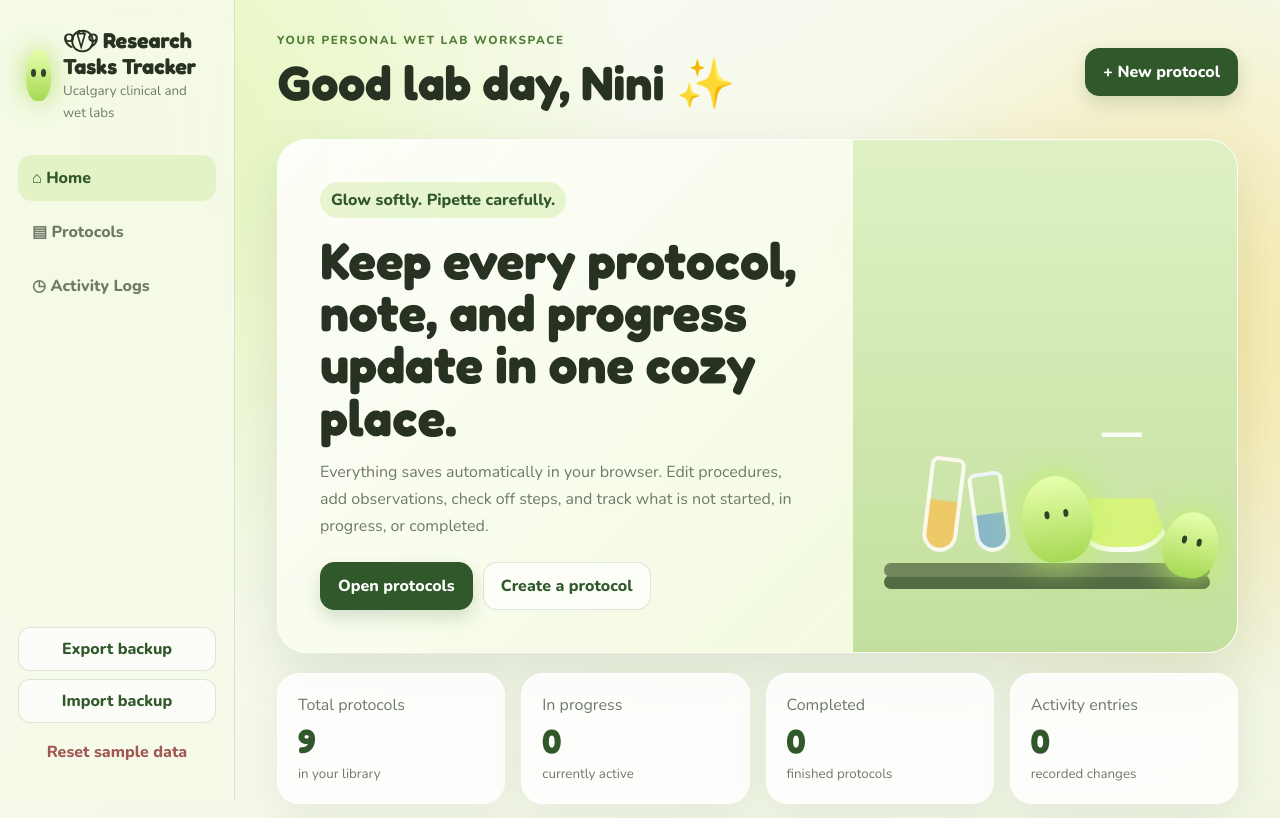
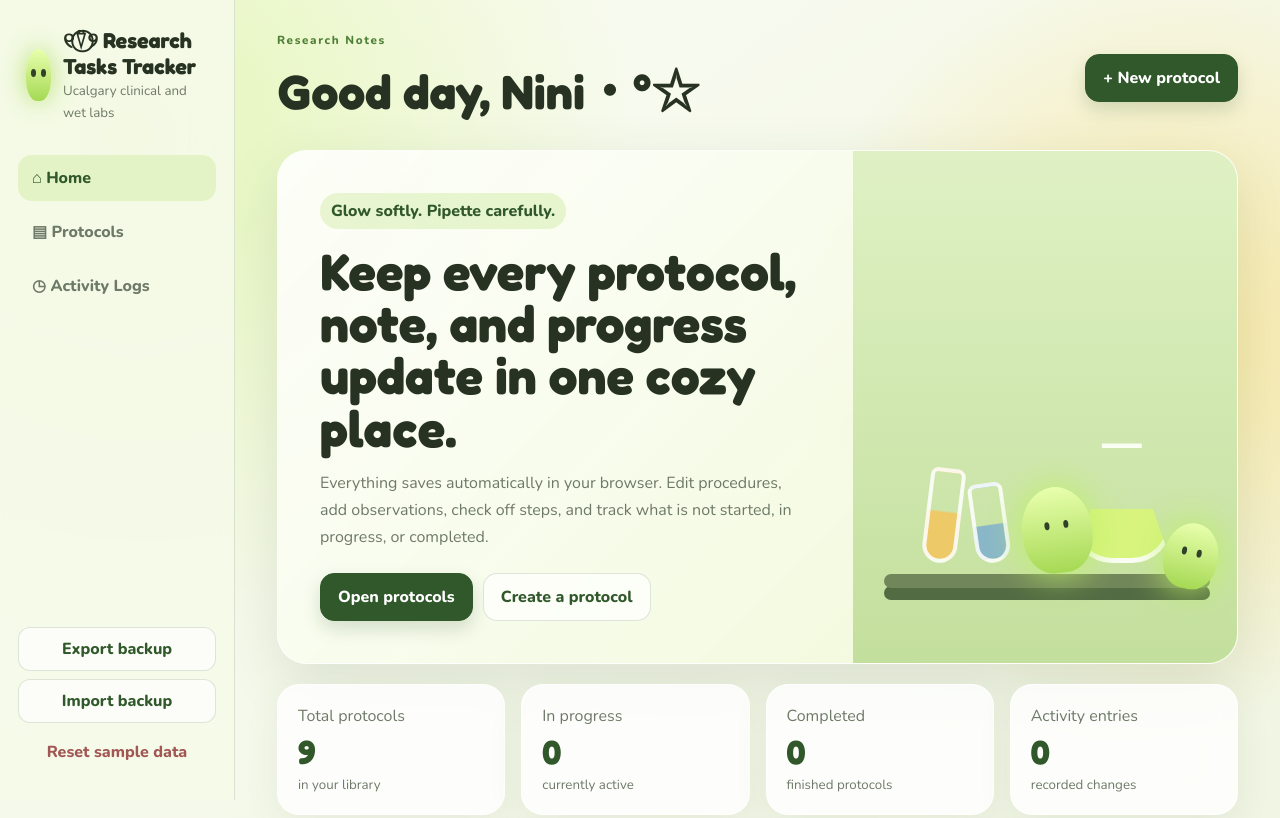
Before and after one commit to kellyluu26/Snyder-Tasks-Tracker, a plain HTML site: page index.html in a window 1280 px wide. Shown: the top 818 px of the page. Drawn offline with nearby package versions, Linux system fonts and the light colour scheme.

Commit message:
Change header title from 'YOUR PERSONAL WET LAB WORKSPACE' to 'Research Notes'

```diff
--- a/index.html
+++ b/index.html
@@ -2,7 +2,8 @@
 <html lang="en"><head><meta charset="UTF-8"><meta name="viewport" content="width=device-width,initial-scale=1"><title> ୧⍢⃝୨ Research Tasks Tracker</title><link rel="preconnect" href="https://fonts.googleapis.com"><link rel="preconnect" href="https://fonts.gstatic.com" crossorigin><link href="https://fonts.googleapis.com/css2?family=Fredoka:wght@400;600;700&family=Nunito:wght@400;700;800&display=swap" rel="stylesheet"><link rel="stylesheet" href="styles.css"></head>
 <body>
 <aside class="sidebar"><a class="brand" href="#" data-page="home"><div class="creature"><i></i><b></b></div><div><strong>୧⍢⃝୨ Research Tasks Tracker</strong><small>Ucalgary clinical and wet labs</small></div></a><nav><button class="nav active" data-page="home">⌂ Home</button><button class="nav" data-page="protocols">▤ Protocols</button><button class="nav" data-page="logs">◷ Activity Logs</button></nav><div class="side-bottom"><button id="exportBtn">Export backup</button><label>Import backup<input id="importInput" type="file" accept=".json" hidden></label><button id="resetBtn" class="danger">Reset sample data</button></div></aside>
-<main><header><div><p class="eyebrow">YOUR PERSONAL WET LAB WORKSPACE</p><h1 id="pageTitle">Good lab day, Nini ✨</h1></div><button class="primary" id="newBtn">+ New protocol</button></header>
+<main><header><div><p class="eyebrow">Research Notes</p><h1 id="pageTitle">Good day, Nini・°☆
+</h1></div><button class="primary" id="newBtn">+ New protocol</button></header>
 <section id="homePage" class="page active"><div class="hero"><div><span class="pill">Glow softly. Pipette carefully.</span><h2>Keep every protocol, note, and progress update in one cozy place.</h2><p>Everything saves automatically in your browser. Edit procedures, add observations, check off steps, and track what is not started, in progress, or completed.</p><div class="actions"><button class="primary" data-go="protocols">Open protocols</button><button class="secondary" id="homeNewBtn">Create a protocol</button></div></div><div class="scene"><div class="shelf"></div><div class="tube one"></div><div class="tube two"></div><div class="flask"></div><div class="friend f1"><i></i><b></b></div><div class="friend f2"><i></i><b></b></div></div></div>
 <div class="stats"><article><span>Total protocols</span><strong id="totalStat">0</strong><small>in your library</small></article><article><span>In progress</span><strong id="progressStat">0</strong><small>currently active</small></article><article><span>Completed</span><strong id="completeStat">0</strong><small>finished protocols</small></article><article><span>Activity entries</span><strong id="logStat">0</strong><small>recorded changes</small></article></div>
 <div class="dash"><section class="panel"><div class="panel-head"><div><p class="label">RECENTLY UPDATED</p><h3>Your protocols</h3></div><button class="link" data-go="protocols">View all →</button></div><div id="recent"></div></section><section class="panel tip"><div class="sleepy"><i></i><b></b></div><p class="label">LITTLE LAB REMINDER</p><h3>Save observations while they are fresh.</h3><p>Use personal notes for deviations, reagent lot numbers, troubleshooting details, and what you would change next time.</p></section></div></section>
```
